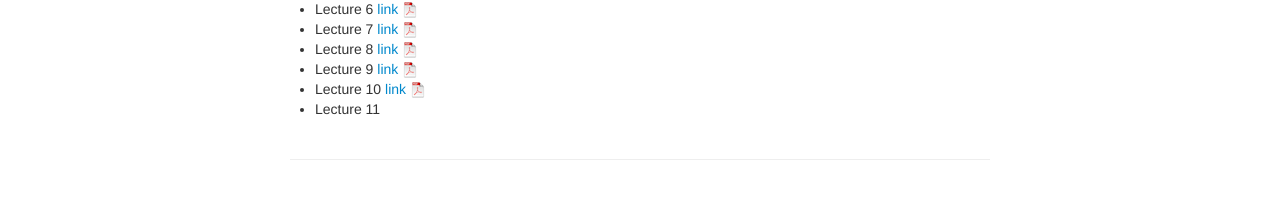
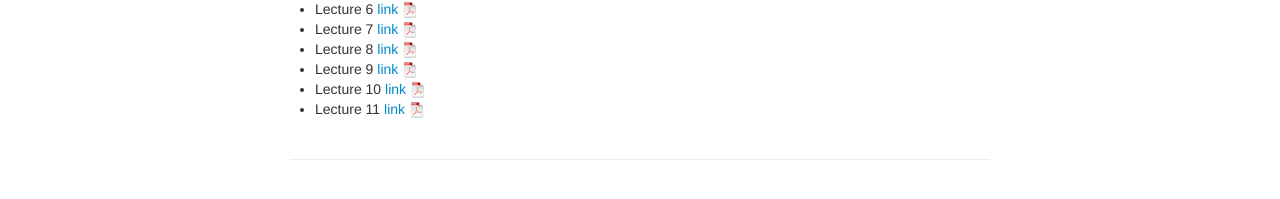
Before and after one commit to haoharryfeng/testpage4, a Jekyll site: the page built from PQHS471.md, in a window 1280 px wide. Shown: the part 293-492 px from the top of the page. Built offline with Jekyll 4.4.1, drawn with Linux system fonts in a browser that asks for light colours.

Commit message:
Update PQHS471.md

```diff
--- a/PQHS471.md
+++ b/PQHS471.md
@@ -15,4 +15,4 @@ title: PQHS 471 Machine Learning and Data Mining (Spring 2022)
 - Lecture 8 [link ![Lec1](./assets/pics/pdf-icon.png)](Lecture_8_CV_boots.pdf)
 - Lecture 9 [link ![Lec1](./assets/pics/pdf-icon.png)](Lecture_9_tree.pdf)
 - Lecture 10 [link ![Lec1](./assets/pics/pdf-icon.png)](Lecture_10_SVM.pdf)
-- Lecture 11
+- Lecture 11 [link ![Lec1](./assets/pics/pdf-icon.png)](Lecture_11_NN_DL.pdf)
```
